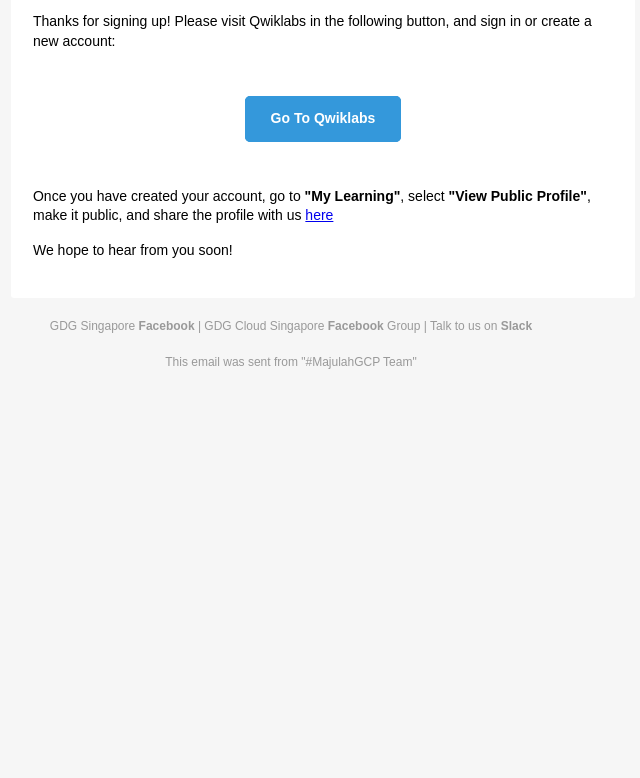
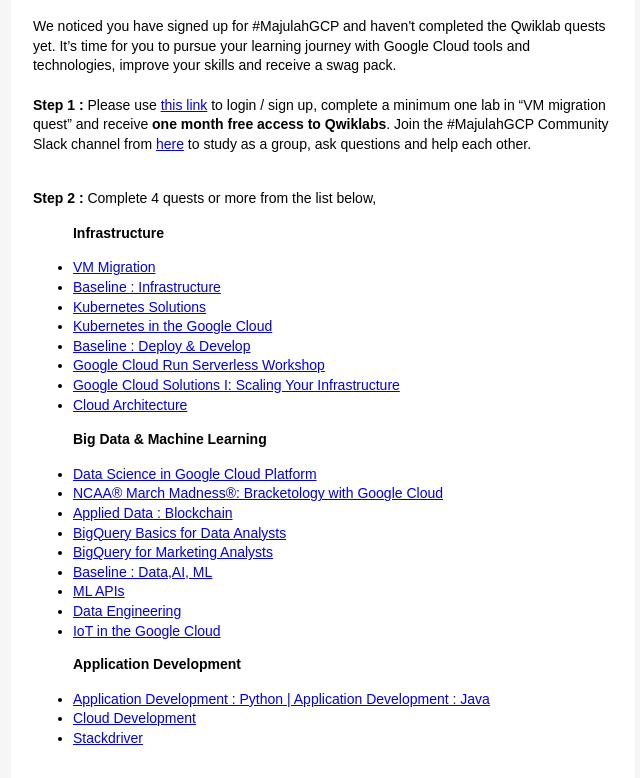
Before and after one commit to Weiyuan-Lane/majulah-gcp-app-scripts, a plain HTML site: page reminder.html in a window 1280 px wide. Shown: the part 373-1151 px from the top of the page, without its empty margins (349-989 px from the left). Before the commit the page ends 800 px from the top, so only its background shows below. Drawn offline with Linux system fonts and the light colour scheme.

Commit message:
[Ops] Update reminder email template

```diff
--- a/reminder.html
+++ b/reminder.html
@@ -102,7 +102,7 @@
           <div class="content" style="box-sizing: border-box; display: block; Margin: 0 auto; max-width: 580px; padding: 10px;">
 
             <!-- START CENTERED WHITE CONTAINER -->
-            <span class="preheader" style="color: transparent; display: none; height: 0; max-height: 0; max-width: 0; opacity: 0; overflow: hidden; mso-hide: all; visibility: hidden; width: 0;">This is preheader text. Some clients will show this text as a preview.</span>
+            <span class="preheader" style="color: transparent; display: none; height: 0; max-height: 0; max-width: 0; opacity: 0; overflow: hidden; mso-hide: all; visibility: hidden; width: 0;">We noticed you have signed up for #MajulahGCP and haven't completed the Qwiklab quests yet. It’s time for you to pursue your learning journey with Google Cloud tools and technologies, improve your skills and receive a swag pack. </span>
             <table class="main" style="border-collapse: separate; mso-table-lspace: 0pt; mso-table-rspace: 0pt; width: 100%; background: #ffffff; border-radius: 3px;">
 
               <!-- START MAIN CONTENT AREA -->
@@ -113,25 +113,48 @@
                       <td style="font-family: sans-serif; font-size: 14px; vertical-align: top;">
                         <img width="580" src="https://weiyuan-lane.github.io/majulah-gcp-app-scripts/banner.jpg">
                         <br>
-                        <p style="font-family: sans-serif; font-size: 14px; font-weight: normal; margin: 0; Margin-bottom: 15px;">Hi <b>%NAME%</b>,</p>
-                        <p style="font-family: sans-serif; font-size: 14px; font-weight: normal; margin: 0; Margin-bottom: 15px;">Thanks for signing up! Please visit Qwiklabs in the following button, and sign in or create a new account:</p>
-                        <table border="0" cellpadding="0" cellspacing="0" class="btn btn-primary" style="border-collapse: separate; mso-table-lspace: 0pt; mso-table-rspace: 0pt; width: 100%; box-sizing: border-box; padding: 30px 0">
-                          <tbody>
-                            <tr>
-                              <td align="left" style="font-family: sans-serif; font-size: 14px; vertical-align: top; padding-bottom: 15px;">
-                                <table border="0" cellpadding="0" cellspacing="0" style="border-collapse: separate; mso-table-lspace: 0pt; mso-table-rspace: 0pt; width: auto; margin: auto;">
-                                  <tbody>
-                                    <tr style="text-align: center;">
-                                      <td style="font-family: sans-serif; font-size: 14px; vertical-align: top; background-color: #3498db; border-radius: 5px; text-align: center;"> <a href="https://www.qwiklabs.com" target="_blank" style="display: inline-block; color: #ffffff; background-color: #3498db; border: solid 1px #3498db; border-radius: 5px; box-sizing: border-box; cursor: pointer; text-decoration: none; font-size: 14px; font-weight: bold; margin: 0; padding: 12px 25px; text-transform: capitalize; border-color: #3498db;">Go to Qwiklabs</a> </td>
-                                    </tr>
-                                  </tbody>
-                                </table>
-                              </td>
-                            </tr>
-                          </tbody>
-                        </table>
-                        <p style="font-family: sans-serif; font-size: 14px; font-weight: normal; margin: 0; Margin-bottom: 15px;">Once you have created your account, go to <b>"My Learning"</b>, select <b>"View Public Profile"</b>, make it public, and share the profile with us <a href="https://docs.google.com/forms/d/e/1FAIpQLSd0bc1MXes3sVmp2S7vm28VO6X_4qYEbjpLVcBG4aNUPYAeWA/viewform" target="_blank">here</a> </p>
-                        <p style="font-family: sans-serif; font-size: 14px; font-weight: normal; margin: 0; Margin-bottom: 15px;">We hope to hear from you soon!</p>
+                        <p style="font-family: sans-serif; font-size: 14px; font-weight: normal; margin: 0; Margin-bottom: 20px;">Hello <b>%NAME%</b>,</p>
+                        <p style="font-family: sans-serif; font-size: 14px; font-weight: normal; margin: 0; Margin-bottom: 20px;">We noticed you have signed up for #MajulahGCP and haven't completed the Qwiklab quests yet. It’s time for you to pursue your learning journey with Google Cloud tools and technologies, improve your skills and receive a swag pack.</p>
+                        <p style="font-family: sans-serif; font-size: 14px; font-weight: normal; margin: 0; Margin-bottom: 15px;"><b>Step 1 :</b> Please use <a href="https://google.qwiklabs.com/quests/87?qlcampaign=6s-csjsg-27" target="_blank">this link</a> to login / sign up, complete a minimum one lab in “VM migration quest” and receive <b>one month free access to Qwiklabs</b>. Join the #MajulahGCP Community Slack channel from <a href="https://join.slack.com/t/gdgsg/shared_invite/zt-cugrssn6-B4_zJNddhIVbL2bt89YgYw" target="_blank">here</a> to study as a group, ask questions and help each other.</p>
+                        <br>
+                        <p style="font-family: sans-serif; font-size: 14px; font-weight: normal; margin: 0; Margin-bottom: 15px;"><b>Step 2 :</b> Complete 4 quests or more from the list below,</p>
+                        <p style="font-family: sans-serif; font-size: 14px; font-weight: normal; margin: 0; Margin-bottom: 15px; padding-left: 40px;"><b>Infrastructure</b></p>
+                        <ul style="font-family: sans-serif; font-size: 14px; font-weight: normal; margin: 0; Margin-bottom: 15px;">
+                          <li><a href="https://www.qwiklabs.com/quests/87" target="_blank">VM Migration</a></li>
+                          <li><a href="https://www.qwiklabs.com/quests/33" target="_blank">Baseline : Infrastructure</a></li>
+                          <li><a href="https://www.qwiklabs.com/quests/45" target="_blank">Kubernetes Solutions</a></li>
+                          <li><a href="https://www.qwiklabs.com/quests/29" target="_blank">Kubernetes in the Google Cloud</a></li>
+                          <li><a href="https://www.qwiklabs.com/quests/37" target="_blank">Baseline : Deploy & Develop</a></li>
+                          <li><a href="https://www.qwiklabs.com/quests/98" target="_blank">Google Cloud Run Serverless Workshop</a></li>
+                          <li><a href="https://www.qwiklabs.com/quests/36" target="_blank">Google Cloud Solutions I: Scaling Your Infrastructure </a></li>
+                          <li><a href="https://www.qwiklabs.com/quests/24" target="_blank">Cloud Architecture</a></li>
+                        </ul>
+                        <p style="font-family: sans-serif; font-size: 14px; font-weight: normal; margin: 0; Margin-bottom: 15px; padding-left: 40px;"><b>Big Data & Machine Learning</b></p>
+                        <ul>
+                          <li><a href="https://www.qwiklabs.com/quests/43" target="_blank">Data Science in Google Cloud Platform</a></li>
+                          <li><a href="https://www.qwiklabs.com/quests/58" target="_blank">NCAA® March Madness®: Bracketology with Google Cloud</a></li>
+                          <li><a href="https://www.qwiklabs.com/quests/101" target="_blank">Applied Data : Blockchain</a></li>
+                          <li><a href="https://www.qwiklabs.com/quests/69" target="_blank">BigQuery Basics for Data Analysts</a></li>
+                          <li><a href="https://www.qwiklabs.com/quests/70" target="_blank">BigQuery for Marketing Analysts</a></li>
+                          <li><a href="https://www.qwiklabs.com/quests/34" target="_blank">Baseline : Data,AI, ML</a></li>
+                          <li><a href="https://www.qwiklabs.com/quests/32" target="_blank">ML APIs</a></li>
+                          <li><a href="https://www.qwiklabs.com/quests/25" target="_blank">Data Engineering</a></li>
+                          <li><a href="https://www.qwiklabs.com/quests/49" target="_blank">IoT in the Google Cloud</a></li>
+                        </ul>
+                        <p style="font-family: sans-serif; font-size: 14px; font-weight: normal; margin: 0; Margin-bottom: 15px; padding-left: 40px;"><b>Application Development</b></p>
+                        <ul>
+                          <li><a href="https://www.qwiklabs.com/quests/41" target="_blank">Application Development : Python | Application Development : Java</a></li>
+                          <li><a href="https://www.qwiklabs.com/quests/67" target="_blank">Cloud Development</a></li>
+                          <li><a href="https://www.qwiklabs.com/quests/35" target="_blank">Stackdriver</a></li>
+                        </ul>
+                        <br>
+                        <p style="font-family: sans-serif; font-size: 14px; font-weight: normal; margin: 0; Margin-bottom: 20px;"><b>Step 3 :</b> Submit this <a href="https://docs.google.com/forms/d/e/1FAIpQLSdZxLuMoiaWR4fnBVwzsQ2z2eZIx30Jj98Hd3T6Lh5obEDDvA/viewform" target="_blank">form</a> only after completing above Quests on Qwiklabs to get 1 month free access to specialized courses on coursera, post your Qwiklab public profile in social media with the hashtag #MajulahGCP (& tag <a href="https://twitter.com/GoogleCloud_SG" target="_blank">@googlecloud_sg</a> if you are on twitter) and receive cool swags from Google Developers. </p>
+
+                        <p style="font-family: sans-serif; font-size: 14px; font-weight: normal; margin: 0; Margin-bottom: 30px;">Don’t wait. <b>Deadline is on 26th April 2020</b></p>
+                        <p style="font-family: sans-serif; font-size: 14px; font-weight: normal; margin: 0; Margin-bottom: 20px;">Haven't used Qwiklabs before? <a href="https://docs.google.com/presentation/d/1wAgOqni9VxgzsVQHoHzgdry_8sumE_vT8394nktRPBk/edit?usp=sharing" target="_blank">Here is a guide</a> on using Qwiklabs.</p>
+                        <p style="font-family: sans-serif; font-size: 14px; font-weight: normal; margin: 0; Margin-bottom: 20px;">Do not forget to share this link (<a href="https://goo.gle/MajulahGCP" target="_blank">goo.gle/MajulahGCP</a>) with your friends.  </p>
+                        <p style="font-family: sans-serif; font-size: 14px; font-weight: normal; margin: 0; Margin-bottom: 20px;">Happy Learning Google Cloud. </p>
+                        <p style="font-family: sans-serif; font-size: 14px; font-weight: normal; margin: 0; Margin-bottom: 20px;">Cheers<br>#MajulahGCP Team</p>
                       </td>
                     </tr>
                   </table>
```
Also changed, not shown: sent_link.html (+1 -1 lines).
